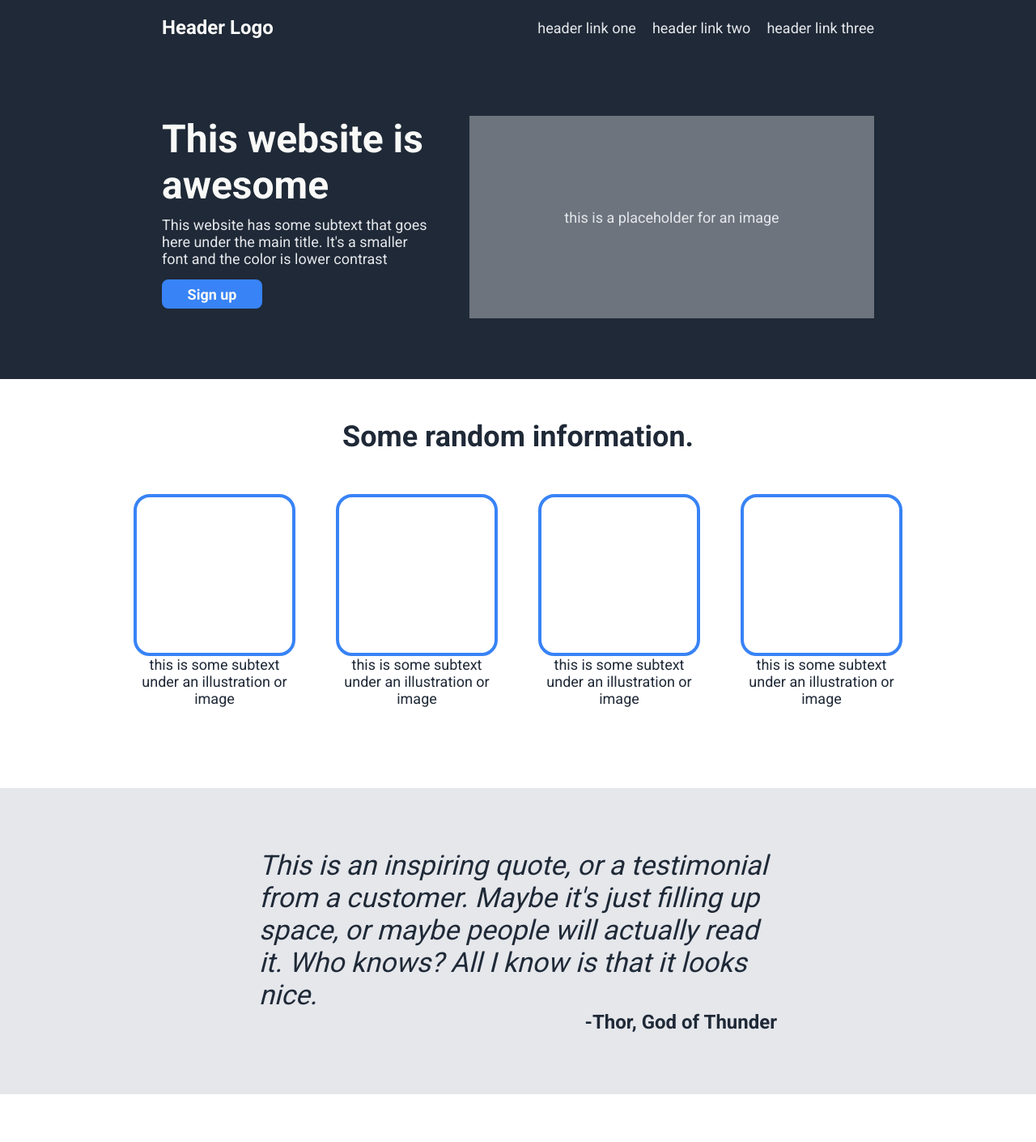
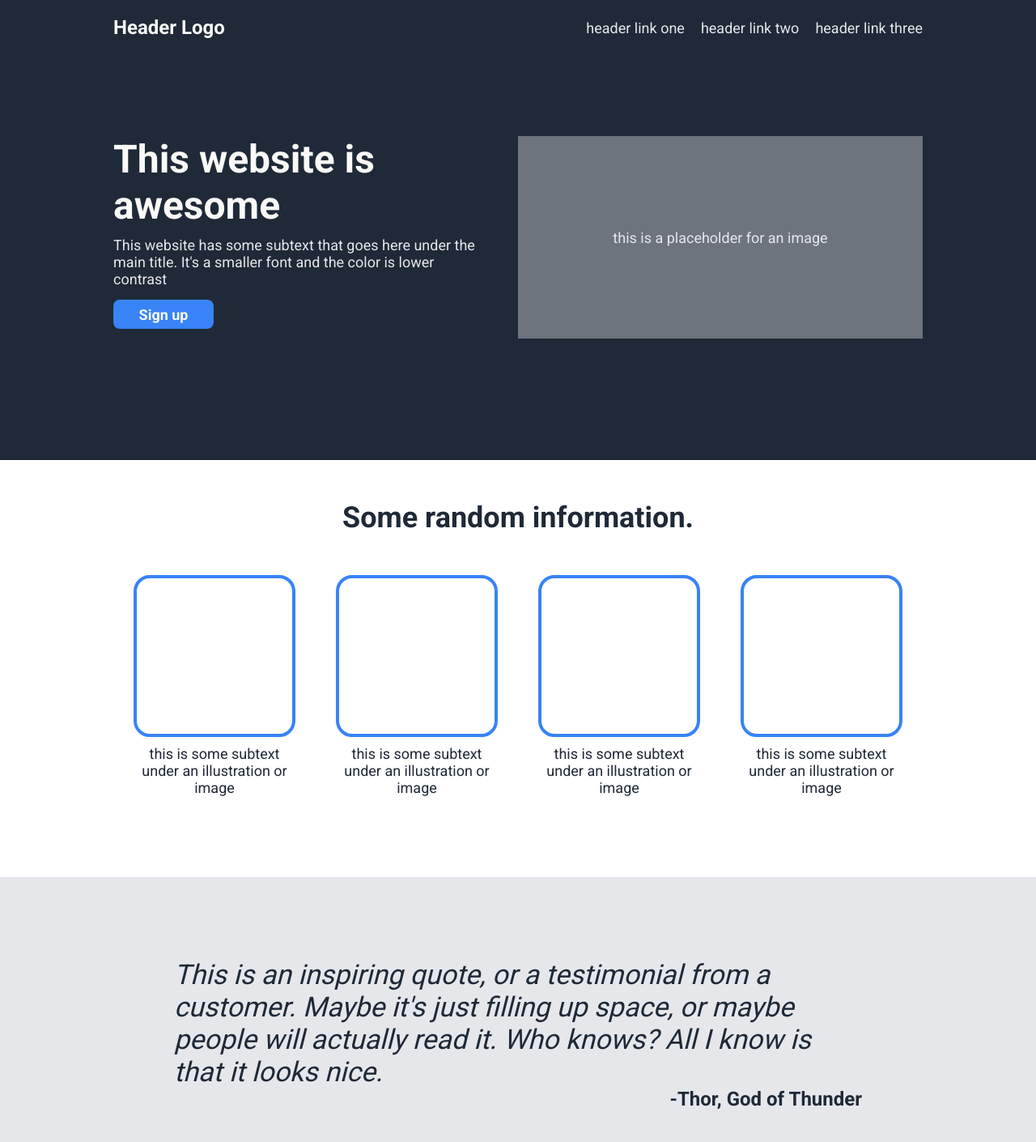
Before and after one commit to lilnerddev/odin-landing-page, a plain HTML site: page index.html in a window 1280 px wide. Shown: the top 1410 px of the page at 81% size. Drawn offline with Linux system fonts and the light colour scheme.

Commit message:
Update styling to fill the entire view height

```diff
--- a/styles.css
+++ b/styles.css
@@ -3,6 +3,7 @@
     --secondary-color: #E5E7EB; /* Slightly darker */
     --dark-bg-color: #1F2937;
     --button-color: #3883F6;
+    --content-width: 1000px;
 }
 
 * {
@@ -14,6 +15,16 @@
 }
 
 /* Element Styles */
+
+html,
+body {
+    height: 100%;
+}
+
+body {
+    display: flex;
+    flex-direction: column;
+}
 
 a {
     color: var(--secondary-color);
@@ -41,11 +52,14 @@ button:hover {
 
 .header {
     background-color: var(--dark-bg-color);
+    display: flex;
+    justify-content: center;
 }
 
 .nav-bar
 {
-    padding: 20px 200px;
+    padding: 20px 0px;
+    width: var(--content-width);
     display: flex;
     justify-content: space-between;
     align-items: center;
@@ -68,10 +82,14 @@ button:hover {
 
 .hero {
     background-color: var(--dark-bg-color);
+    display: flex;
+    justify-content: center;
+    padding-bottom: 50px;
 }
 
 .hero-content {
-    padding: 75px 200px;
+    padding: 100px 0px;
+    width: var(--content-width);
     display: flex;
     gap: 50px;
 }
@@ -109,15 +127,16 @@ button:hover {
 .midsection {
     color: var(--dark-bg-color);
     margin-bottom: 50px;
+    flex: 1;
 }
 
 .midsection-content {
-    padding: 50px 200px;
+    padding: 50px 0px;
     display: flex;
     flex-direction: column;
-    gap: 50px;
     align-items: center;
     justify-content: center;
+    gap: 50px;
 }
 
 .midsection-content h2 {
@@ -136,6 +155,7 @@ button:hover {
     width: 200px;
     border: 4px solid var(--button-color);
     border-radius: 20px;
+    margin-bottom: 10px;
 }
 
 .midsection-image p {
@@ -148,10 +168,15 @@ button:hover {
 .quote {
     background-color: var(--secondary-color);
     color: var(--dark-bg-color);
+    flex: 1;
+    display: flex;
+    justify-content: center;
+    align-items: center;
 }
 
 .quote-content {
-    padding: 75px 320px;
+    padding: 100px 75px;
+    width: var(--content-width);
 }
 
 .quote-text {
@@ -167,8 +192,13 @@ button:hover {
 
 /* Call to Action Styles */
 
+.call-to-action {
+    display: flex;
+    justify-content: center;
+}
 .call-to-action-content {
-    padding: 75px 200px;
+    padding: 100px 0px;
+    width: var(--content-width);
 }
 
 .banner {
```
Also changed, not shown: index.html (+1 -1 lines).
